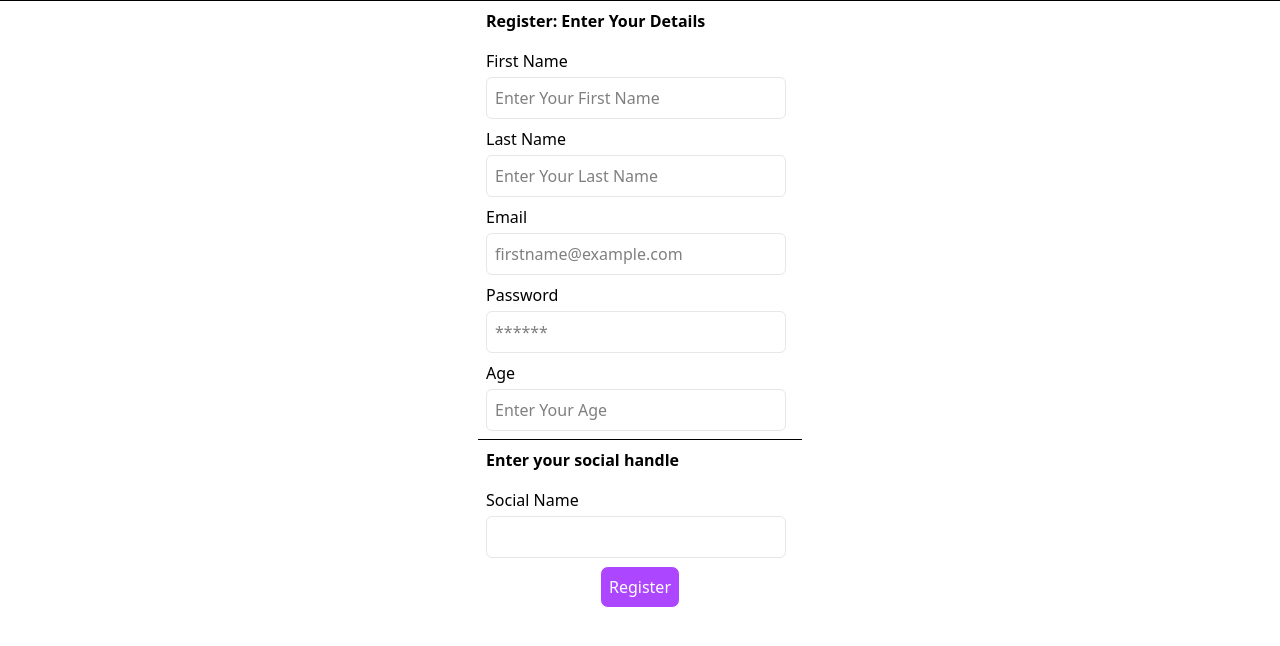
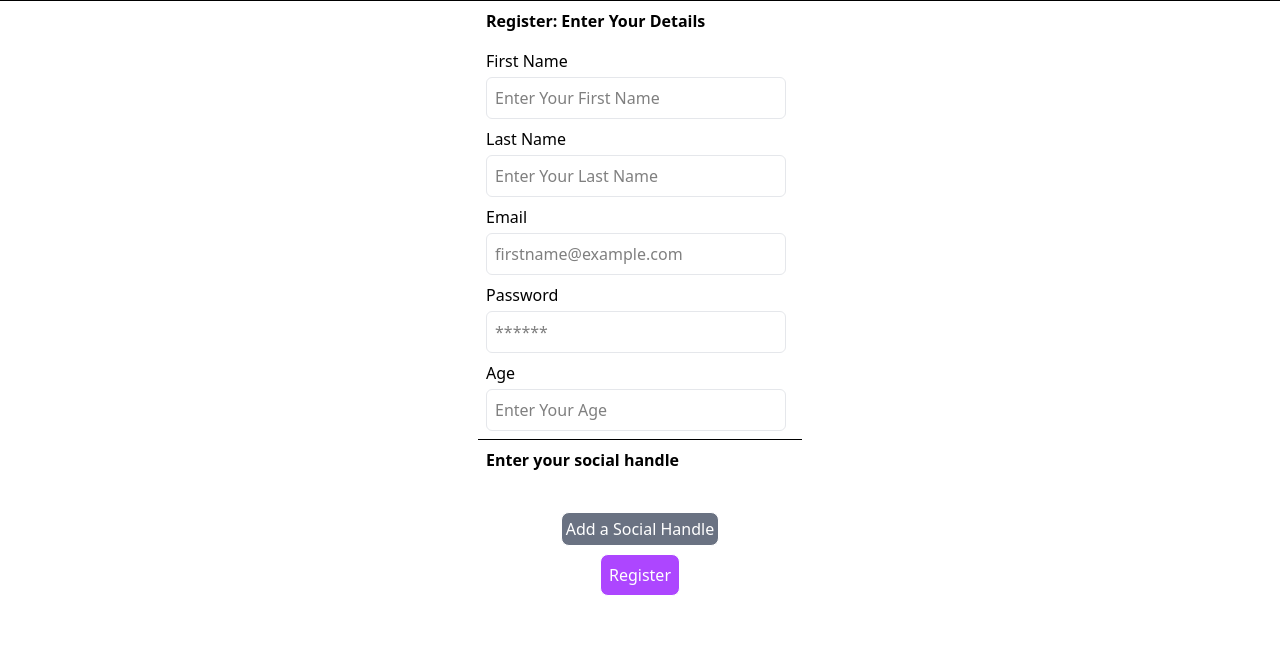
Before and after one commit to shojibruhan/reactHookForm, a React (Vite) app: page / in a window 1280 px wide. Shown: the top 646 px of the page. Built offline with nearby package versions, Linux system fonts and the light colour scheme.

Commit message:
adding social handle

```diff
--- a/src/components/RegistrationForm.jsx
+++ b/src/components/RegistrationForm.jsx
@@ -116,7 +116,7 @@ const LogInForm = () => {
             return (
               <div key={field.id} className="flex justify-between items-center">
                 <Field
-                  label={"Social Name"}
+                  label="Social Name"
                   //   error={errors.(`socials[${index}].name`)}
                 >
                   <input
@@ -128,7 +128,7 @@ const LogInForm = () => {
                   />
                 </Field>
                 <Field
-                  label={"Social URL"}
+                  label="Social URL"
                   //   error={errors.(`socials[${index}].name`)}
                 >
                   <input
--- a/src/part_2/components/Register.jsx
+++ b/src/part_2/components/Register.jsx
@@ -99,14 +99,47 @@ const Register = () => {
 
         <hr />
         <FieldSet label="Enter your social handle">
+          {fields.map((field, index) => {
+            return (
+              <div key={index} className="flex justify-between items-center">
                 <Field label="Social Name">
                   <input
                     type="text"
+                    id={`socials[${index}].name`}
+                    name={`socials[${index}].name`}
+                    {...register(`socials[${index}].name`)}
                     className={`p-2 border box-border w-[300px] rounded-md ${
-                errors.fname ? "border-red-800" : "border-gray-200"
+                      errors.name ? "border-red-800" : "border-gray-200"
                     }`}
                   />
                 </Field>
+                <Field label="Social URL">
+                  <input
+                    type="text"
+                    id={`socials[${index}].url`}
+                    name={`socials[${index}].url`}
+                    {...register(`socials[${index}].url`)}
+                    className={`p-2 border box-border w-[300px] rounded-md ${
+                      errors.url ? "border-red-800" : "border-gray-200"
+                    }`}
+                  />
+                </Field>
+                <button
+                  className="text-2xl  mt-8 mr-2"
+                  onClick={() => remove(index)}
+                >
+                  🗑️
+                </button>
+              </div>
+            );
+          })}
+
+          <button
+            className="mt-8 text-white text-base bg-gray-500 border rounded-lg p-1 m-auto cursor-pointer"
+            onClick={() => append({ name: "", url: "" })}
+          >
+            Add a Social Handle
+          </button>
         </FieldSet>
         <FieldSet>
           <button className="bg-purple-500 border rounded-lg text-base text-white p-2 cursor-pointer m-auto">
```
Lines whose indentation alone changed are shown as unchanged.
